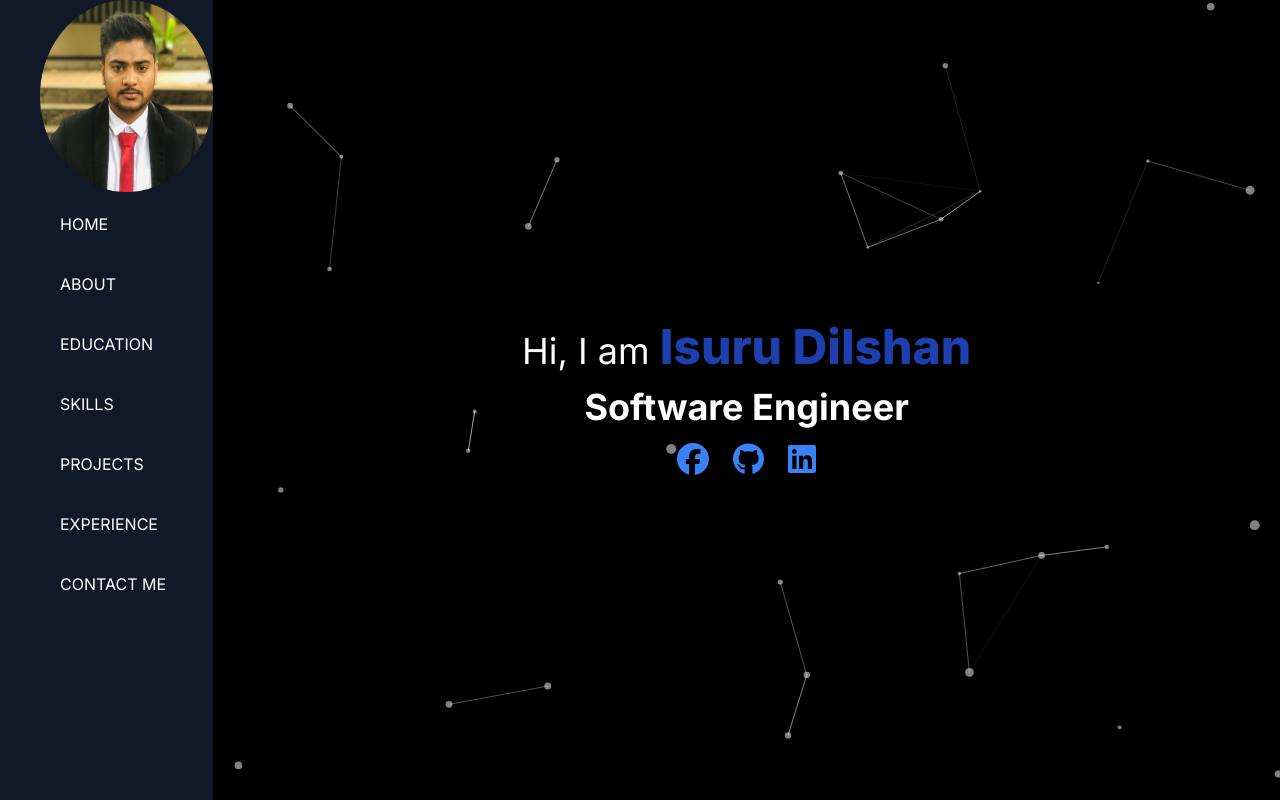
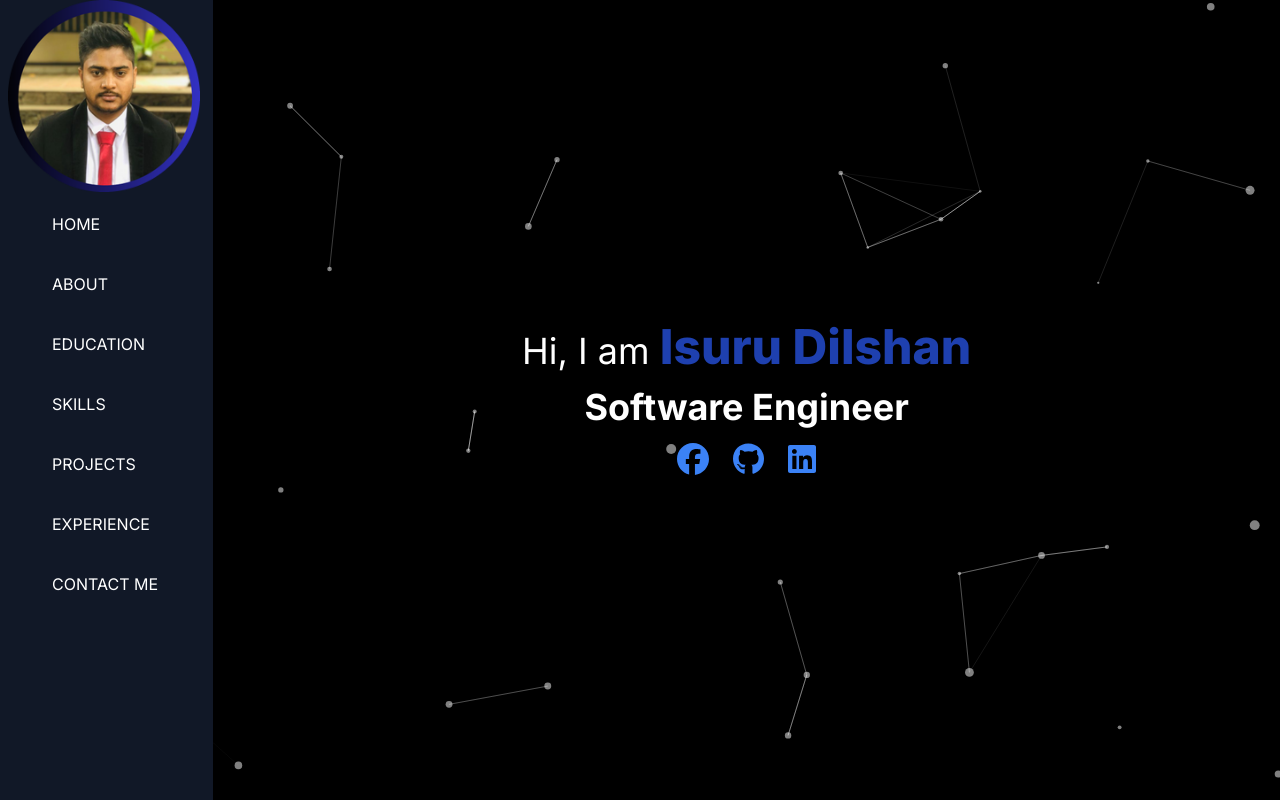
Before and after one commit to isurudilshan101/isuruportfolio-, a Next.js app: page / in a window 1280 px wide. Built offline with nearby package versions, Linux system fonts and the light colour scheme.

Commit message:
Home pge updated

```diff
--- a/src/app/components/NavHori.tsx
+++ b/src/app/components/NavHori.tsx
@@ -1,7 +1,7 @@
 "use client";
 import Image from "next/image";
 import React, { useState } from "react";
-import my_prof from "../../../public/my_prof.png";
+import my_prof from "../../../public/my_prof_new.png";
 import Link from "next/link";
 
 const NavVerti = () => {
@@ -15,11 +15,11 @@ const NavVerti = () => {
     <div className="flex h-screen">
       <div className="w-64 hidden lg:flex bg-gray-900 overflow-y-auto max-h-screen  custom-scrollbar nav-verti relative">
         {/* overflow-y-auto max-h-screen custom-scrollbar bg-gray-900 */}
-        <div className="ml-10">
+        <div className="ml-2">
           <div className="justify-left">
             <Image src={my_prof} alt="myimage" className="w-48 h-48" />
           </div>
-          <div className="flex justify-left">
+          <div className="flex justify-left ml-6">
             <ul>
               <Link href="/">
                 <li className="hover:bg-blue-500 hover:text-white w-full md:w-40 h-10 my-5 px-5">
```
Also changed, not shown: public/my_prof_new.png (added).
